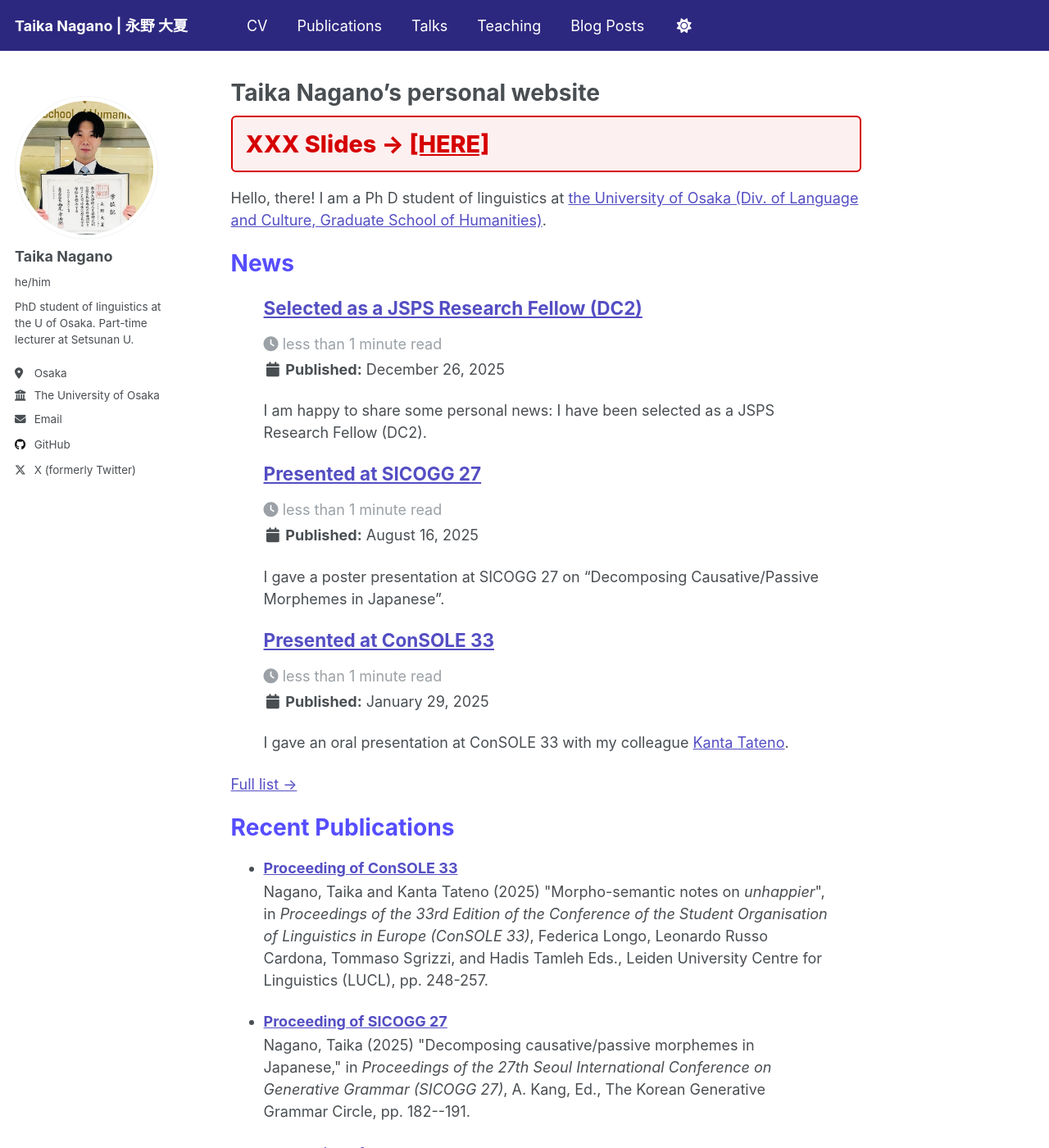
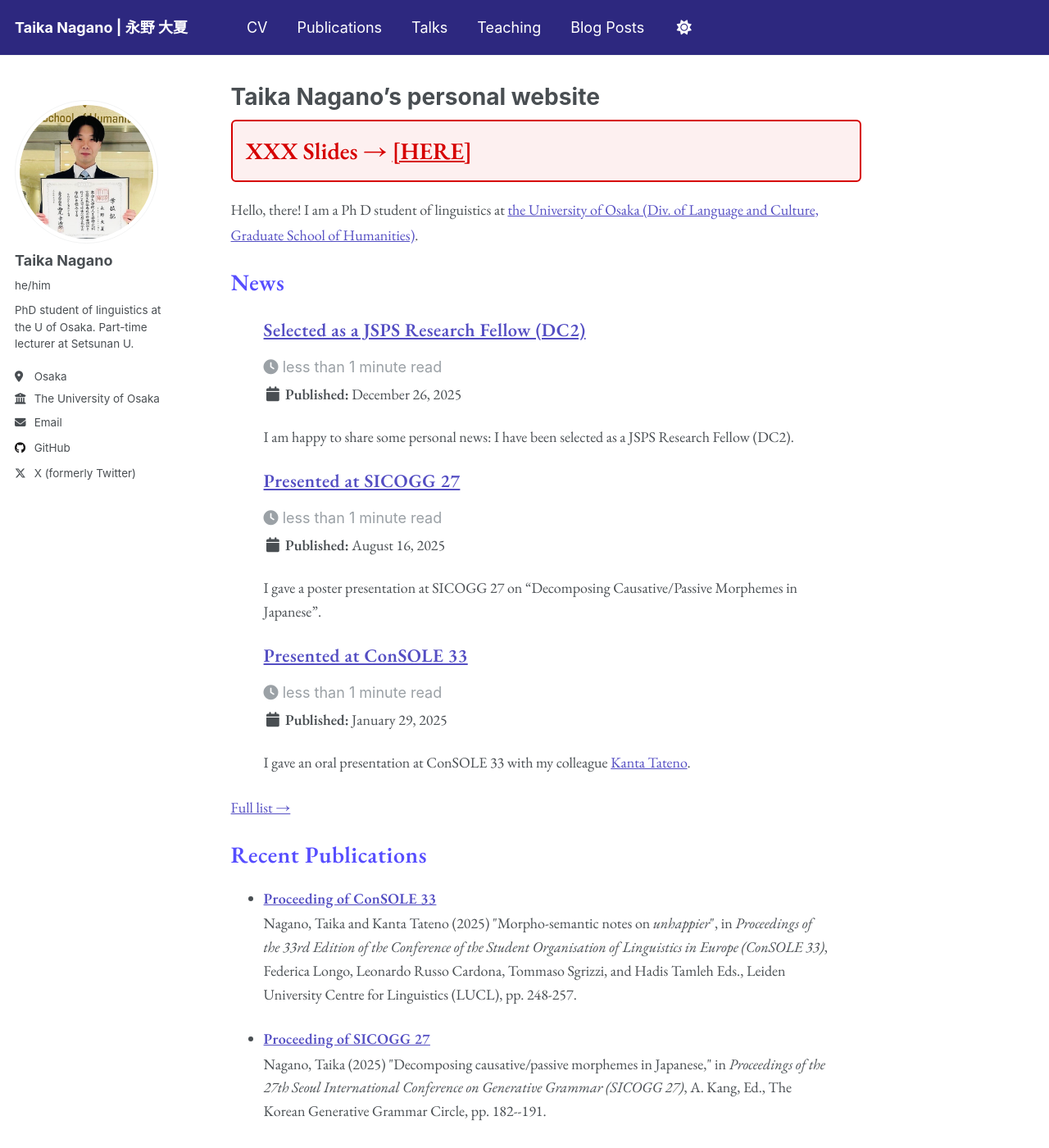
Before and after one commit to TaikaNagano/taikanagano.github.io, a Jekyll site: the page built from _pages/about.md, in a window 1280 px wide and 1400 px high. Shown: the whole window at 82% size. Built offline with Jekyll 4.4.1, drawn with Linux system fonts in a browser that asks for light colours.

Commit message:
Font setting

```diff
--- a/_includes/head/custom.html
+++ b/_includes/head/custom.html
@@ -29,4 +29,10 @@
   gtag('config', 'G-DSFY834HJC');
 </script>
 
+
+<!-- EB Garamond (for English text) -->
+<link rel="preconnect" href="https://fonts.googleapis.com">
+<link rel="preconnect" href="https://fonts.gstatic.com" crossorigin>
+<link href="https://fonts.googleapis.com/css2?family=EB+Garamond:ital,wght@0,400;0,500;0,600;1,400&display=swap" rel="stylesheet">
+
 <!-- end custom head snippets -->
--- a/assets/css/main.scss
+++ b/assets/css/main.scss
@@ -33,6 +33,7 @@
     "vendor/font-awesome/brands",
     "vendor/magnific-popup/magnific-popup"
 ;
+
 
 /* ===== Force Handai Blue only for header/nav ===== */
 
@@ -112,7 +113,7 @@
   color: #ffffff;
 }
 
-/* Responsive centered figure */
+/* ===== 貼り付けた画像の調整 ===== */
 .figure-center {
   text-align: center;
 }
@@ -122,6 +123,8 @@
   height: auto;
   margin: 0 auto;
 }
+
+/* ===== HOME にだすtentativeなリンク（ハンドアウト・スライド） ===== */
 
 .handout-banner{
   font-size: 1.6rem;
@@ -141,3 +144,88 @@
 .handout-banner a:hover{
   opacity: .85;
 }
+
+
+/* ===== フォントの調整 ===== */
+/* =====================================================
+   Typography: Garamond (EN) + Mincho (JP)
+   Line-height optimized for academic text
+   ===================================================== */
+
+/* ---- Base text ---- */
+body {
+  font-family:
+    "EB Garamond",
+    "Garamond",
+    "Hiragino Mincho ProN",
+    "Yu Mincho",
+    "Noto Serif JP",
+    serif;
+
+  font-size: 1rem;
+  line-height: 1.75;        /* ← 行間（本文） */
+}
+
+/* ---- Headings in page content ---- */
+.page__content h1,
+.page__content h2,
+.page__content h3,
+.page__content h4,
+.page__content h5,
+.page__content h6 {
+  font-family:
+    "EB Garamond",
+    "Garamond",
+    "Hiragino Mincho ProN",
+    "Yu Mincho",
+    "Noto Serif JP",
+    serif;
+
+  line-height: 1.35;        /* ← 見出しは詰める */
+  letter-spacing: 0.02em;
+}
+
+/* ---- Paragraphs & lists (readability) ---- */
+.page__content p,
+.page__content li {
+  line-height: 1.75;
+}
+
+/* ---- Japanese subtitle / supplement (Teaching etc.) ---- */
+.jp-title {
+  font-family:
+    "Hiragino Mincho ProN",
+    "Yu Mincho",
+    "Noto Serif JP",
+    serif;
+
+  font-size: 0.9em;
+  line-height: 1.6;
+  display: block;
+  margin-top: 0.25em;
+  color: #555;
+}
+
+/* ---- Inline tag-style links (pdf / slides / bib) ---- */
+.taglink {
+  display: inline-block;
+  padding: 0.15rem 0.5rem;
+  margin-left: 0.35rem;
+  border: 1px solid #2D287F;   /* 阪大ブルー */
+  border-radius: 4px;
+  color: #2D287F;
+  text-decoration: none !important;
+  font-size: 0.85em;
+  line-height: 1.2;
+}
+
+.taglink:hover {
+  background: #2D287F;
+  color: #fff;
+}
+
+/* ---- Optional: tighter lists in CV / archive ---- */
+.archive__item,
+.archive__item p {
+  line-height: 1.6;
+}
```
Also changed, not shown: 1 other file.
